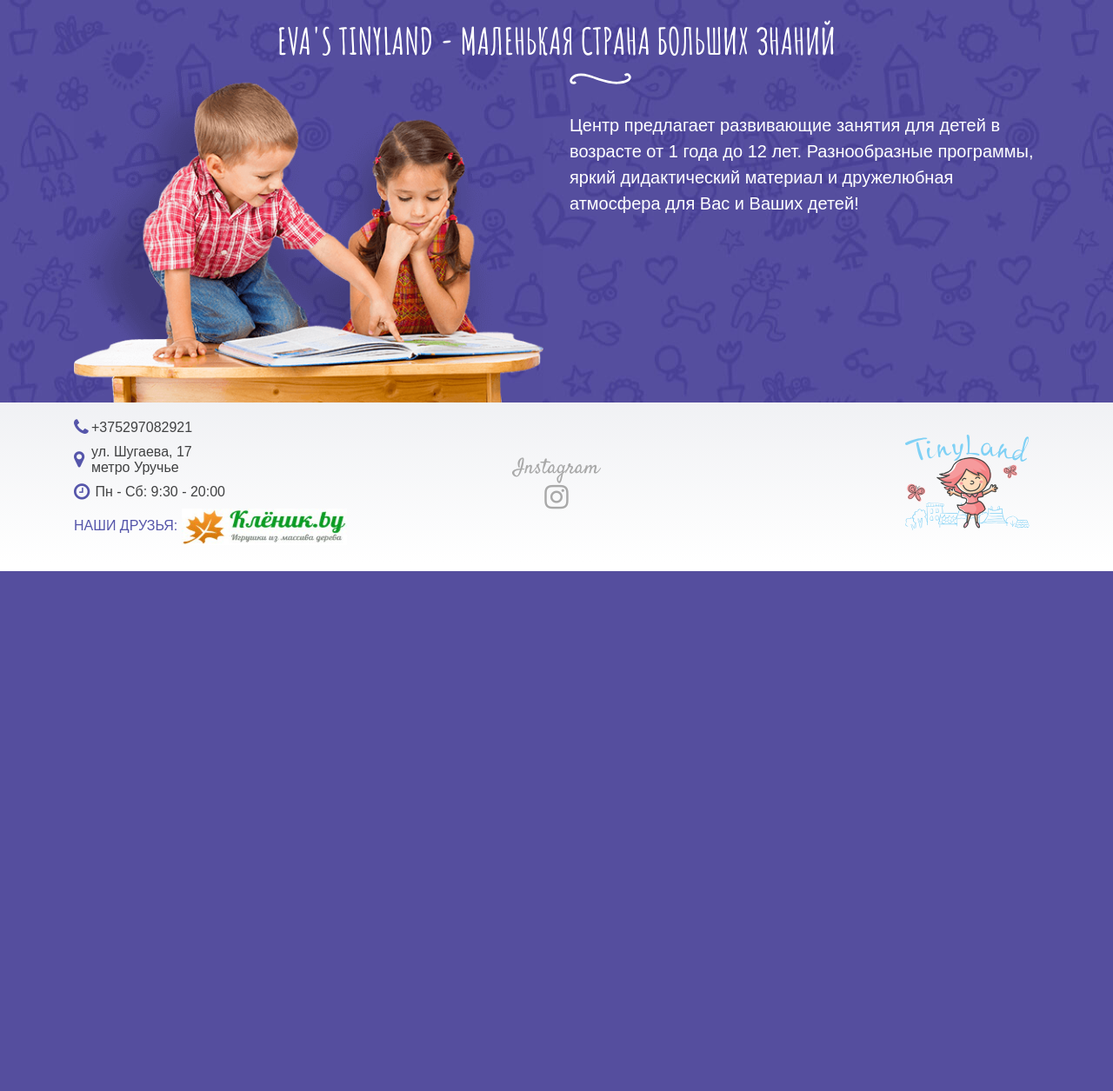
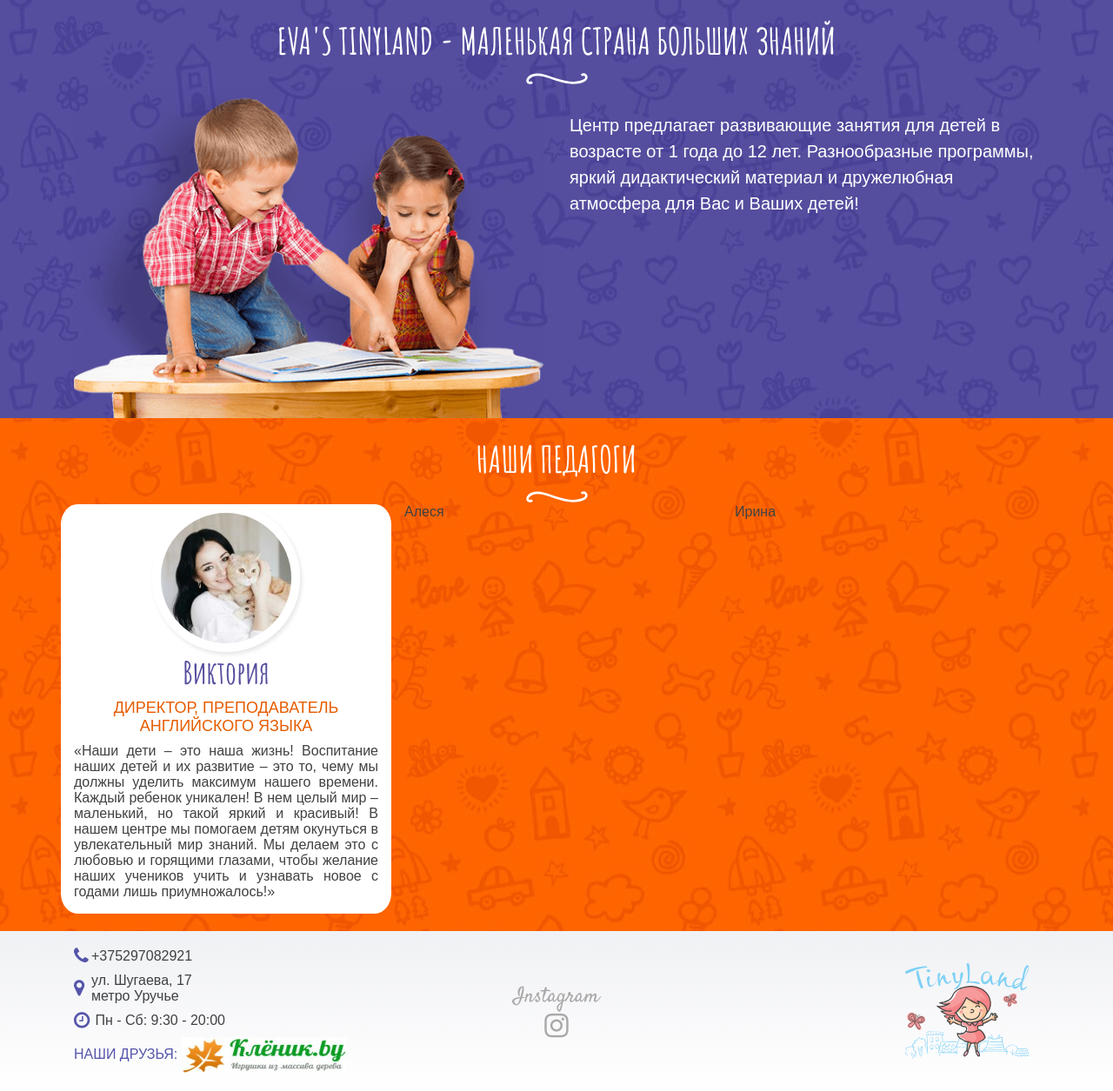
Before and after one commit to tritren/TinyLand, a PHP site: page / in a window 1280 px wide. Shown: the part 143-1398 px from the top of the page at 87% size. Before the commit the page ends 800 px from the top, so only its background shows below. Run offline with PHP 8.4, Linux system fonts and the light colour scheme; some libraries are stand-ins or nearby versions.

Commit message:
teachers

```diff
--- a/css/styles.css
+++ b/css/styles.css
@@ -127,6 +127,50 @@ footer {
 	color: #fff;
 	line-height: 1.5 ;
 }
+/*teachers*/
+.backgroundTeachers {
+    background-image: url(/img/bg-paralax-Orange.jpg) ;
+
+}
+
+.teachers h1 {
+    margin-top: 20px;
+    font: 700 42px 'Amatic SC', cursive;
+    color: #fff;
+    align-items: center;
+}
+
+.teachersVictoria {
+    background-color: #fff;
+    margin-bottom: 20px;
+    border-radius: 5%;
+    flex-direction: column;
+}
+
+.teachersVictoria h4 {
+     font: 400 36px 'Amatic SC', cursive;
+     color: #554E9E;
+     text-align: center;
+}
+
+.teachersVictoria h2 {
+    text-transform: uppercase;
+    text-align: center;
+    color: #e65c00;
+    font-size: 18px;
+}
+
+.teachersVictoria img {
+    border-radius: 50%;
+    box-shadow: 2px 3px 5px rgba(0,0,0,.1);
+    border: 10px solid #fff;
+    height: 170px;
+    width: 170px;
+}
+
+.teachersVictoria p {
+    text-align: justify;
+}
 
 @media only screen and (min-width: 769px) {
     li a.active, li a:hover:not(.active) {  /*navigation*/
--- a/index.php
+++ b/index.php
@@ -14,15 +14,32 @@
           <div class="container">
             <div class="row">
               <div class="col-sm-12 text-center">
-                <h1>EVA'S TINYLAND - МАЛЕНЬКАЯ СТРАНА БОЛЬШИХ ЗНАНИЙ</h1>
+                <h1>EVA'S TINYLAND - МАЛЕНЬКАЯ СТРАНА БОЛЬШИХ ЗНАНИЙ</h1><img src="img/lineWhite.svg">
               </div>
               <div class="col-sm-6 d-flex align-items-end">
                 <img src="img/cild.png" class="img-fluid">
               </div>
               <div class="col-sm-6 d-none d-sm-block">
-                <img src="img/lineWhite.svg">
                 <p class="text-left lead">Центр предлагает развивающие занятия для детей в возрасте от 1 года до 12 лет. Разнообразные программы, яркий дидактический материал и дружелюбная атмосфера для Вас и Ваших детей!</p>
               </div>
+            </div>
+          </div>
+        </div>
+      </section>
+      <section class="teachers">
+        <div class="backgroundTeachers">
+          <div class="container">
+            <div class="row">
+              <div class="col-12 text-center">
+                <h1>НАШИ ПЕДАГОГИ</h1><img src="img/lineWhite.svg">
+              </div>
+              <div class="col-4 teachersVictoria d-flex align-items-center">
+                <img src="img/1.jpg"  class="img-fluid">
+                  <div class="teachersVictoriaText"><h4>Виктория</h4><h2>Директор, преподаватель английского языка</h2><p>«Наши дети – это наша жизнь! Воспитание наших детей и их развитие – это то, чему мы должны уделить максимум нашего времени. Каждый ребенок уникален! В нем целый мир – маленький, но такой яркий и красивый! В нашем центре мы помогаем детям окунуться в увлекательный мир знаний. Мы делаем это с любовью и горящими глазами, чтобы желание наших учеников учить и узнавать новое с годами лишь приумножалось!»</p>
+                  </div>
+              </div>
+              <div class="col-4">Алеся</div>
+              <div class="col-4">Ирина</div>
             </div>
           </div>
         </div>
```
Also changed, not shown: img/1.jpg (added), img/bg-paralax-Orange.jpg (added).
